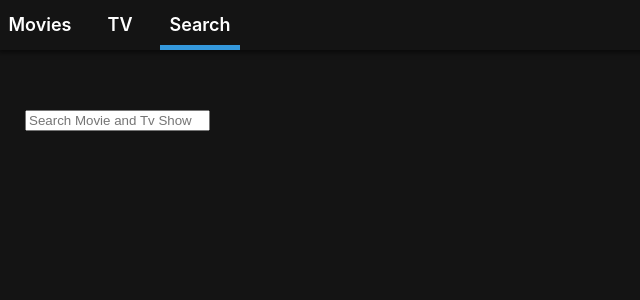
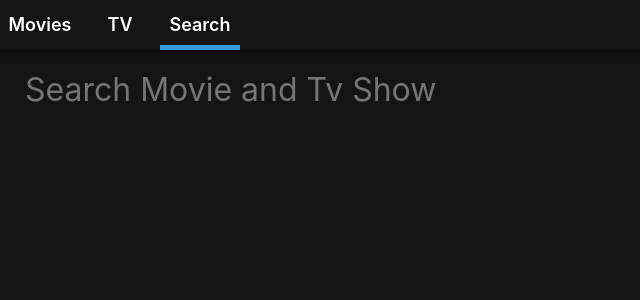
Before and after one commit to DongUk-kang/example, a React (Create React App) app: page /#/search in a window 1280 px wide. Shown: the top 300 px of the page, without its empty margins (0-640 px from the left). Built offline with nearby package versions, Linux system fonts and the light colour scheme.

Commit message:
addsearch logic _ 02

```diff
--- a/src/Screens/Search/SearchContainer.js
+++ b/src/Screens/Search/SearchContainer.js
@@ -1,5 +1,5 @@
 import React, {useState} from 'react';
-import SearchPresneter from "./SearchPresenter";
+import SearchPresenter from "./SearchPresenter";
 
 
 
@@ -14,8 +14,26 @@ const SearchContainer = () => {
         loading: false
     })
 
+    const onChange = (event) => setKeyword(event.target.value)
+
+
+    const onSubmit = async () => {
+        console.log(keyword)
+
+    }
+
     return (
-        <SearchPresneter />
+        <SearchPresenter
+            {...results}
+            // movies={results.movies}
+            // shows={results.shows}
+            keyword={keyword}
+            onChange={onChange}
+            onSubmit={onSubmit}
+            // loading={results.loading}
+            // moviesError={results.moviesError}
+            // showsError={results.showsError}
+        />
     );
 };
 
--- a/src/Screens/Search/SearchPresenter.js
+++ b/src/Screens/Search/SearchPresenter.js
@@ -3,17 +3,21 @@ import styled from "styled-components";
 import PropTypes from 'prop-types';
 
 const Container = styled.div`
-  padding-top: 80px;
+  padding-top: 40px;
 `
 
 const Form = styled.form`
-
+  margin-bottom: 50px;
+  width: 100%;
 `
 
 const Input = styled.input`
+    all: unset;
+    font-size: 32px;
+    width: 100%;
 `
 
-const SearchPresenter = ({movies, shows, onSubmit, keyword, onChange, loading, error}) => {
+const SearchPresenter = ({movies, shows, onSubmit, keyword, onChange, loading, moviesError, showsError}) => {
     return (
         <Container>
             <Form onSubmit={onSubmit}>
@@ -35,7 +39,8 @@ SearchPresenter.propTypes = {
     onChange: PropTypes.func.isRequired,
     onSubmit: PropTypes.func.isRequired,
     loading: PropTypes.bool.isRequired,
-    error: PropTypes.string
+    moviesError: PropTypes.string,
+    showsError: PropTypes.string
 }
 
 export default SearchPresenter;
```
